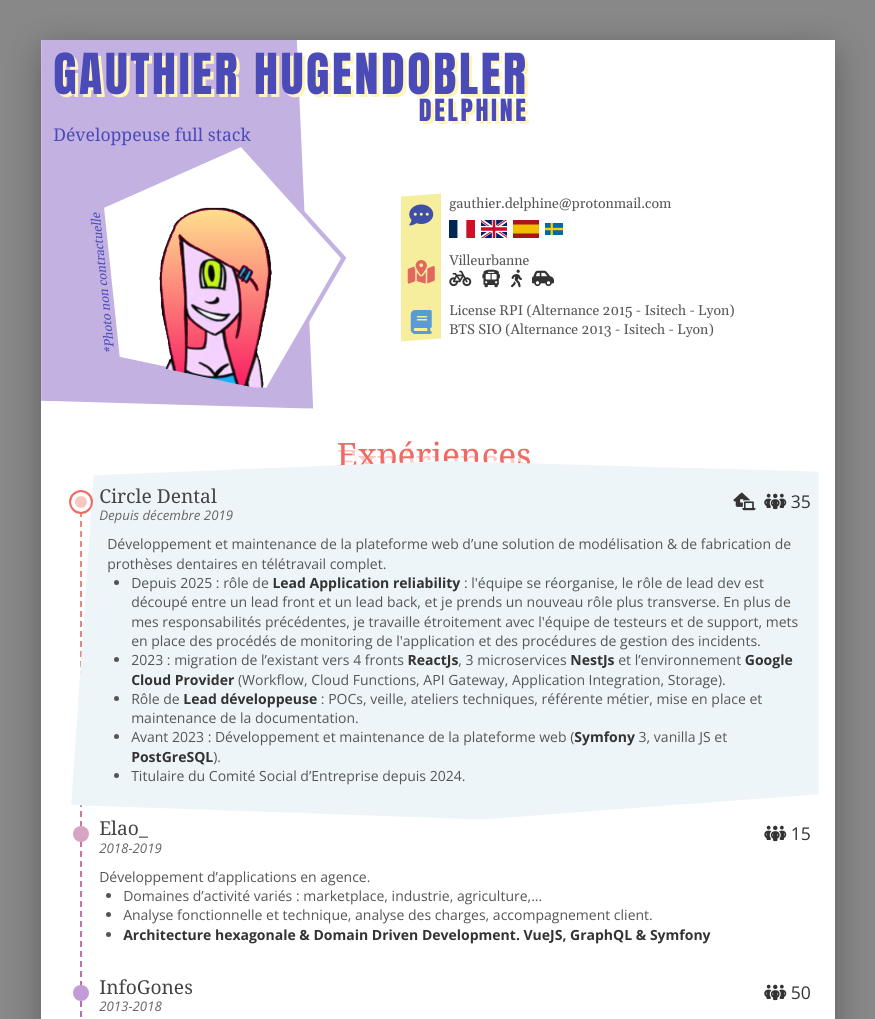
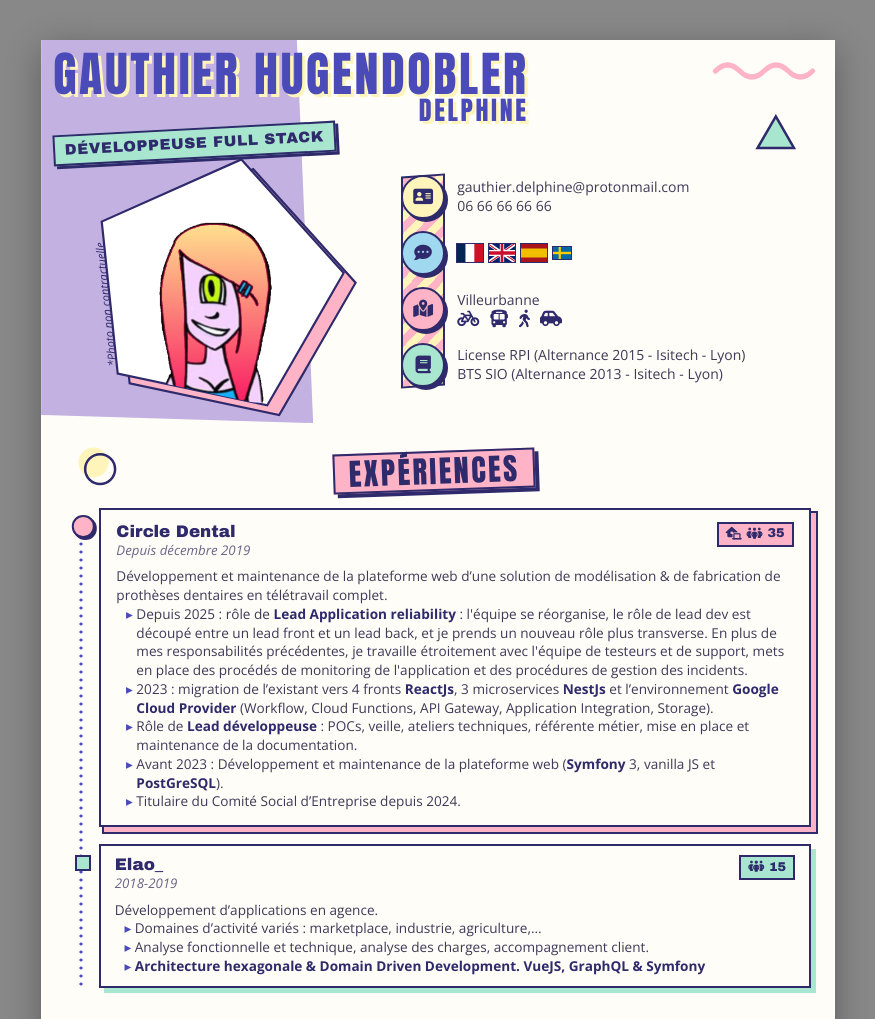
Before and after one commit to keninette/cv, a website: page src/index.html in a window 1280 px wide. Shown: the top 1019 px of the page, without its empty margins (202-1077 px from the left). Drawn offline with nearby package versions, Linux system fonts and the light colour scheme; a web font is replaced by a local one.

Commit message:
90's rework

```diff
--- a/src/components/experiences/experiences.css
+++ b/src/components/experiences/experiences.css
@@ -1,20 +1,23 @@
 /* ============================================================
-   ROW 2 – experiences timeline
+   ROW 2 – experiences timeline (ends at the top of page 2: .xp--older)
    ============================================================ */
-.script-title--xp {
-  color: var(--salmon);
-  font-size: 2.1rem;
-}
-.script-title--xp::before {
-  color: var(--salmon-soft);
-}
-
 .xp {
   position: relative;
   padding: 1rem 1.5rem 1.5rem 1rem;
 }
-.xp .script-title--xp {
-  margin-bottom: 0.75rem;
+.xp .title {
+  margin-bottom: 1rem;
+}
+.xp--older {
+  padding-top: 1.75rem;
+}
+
+/* Memphis shape, left of the title */
+.xp__circle {
+  top: 0.6rem;
+  left: 2.2rem;
+  width: 2.6rem;
+  color: var(--lemon);
 }
 
 .timeline {
@@ -22,28 +25,40 @@
   position: relative;
   display: flex;
   flex-direction: column;
-  gap: 2rem;
+  gap: 1.1rem;
   padding-left: 2.625rem;
 }
-/* dashed gradient line */
+/* dotted line */
 .timeline::before {
   content: "";
   position: absolute;
   inset: 1rem auto 0 1.5rem;
-  width: 2px;
+  width: 3px;
   transform: translateX(-50%);
-  background: linear-gradient(var(--tl-top), var(--tl-bottom));
-  mask: repeating-linear-gradient(
-    #000 0 0.375rem,
-    transparent 0.375rem 0.625rem
-  );
+  background: radial-gradient(circle, var(--indigo) 1.4px, transparent 1.8px) 0
+    0 / 3px 8px;
 }
 
+/* each job is a card with a hard shadow in its own colour */
 .job {
+  --dot: var(--pink);
   position: relative;
+  padding: 0.55rem 0.85rem 0.65rem;
+  border: 2px solid var(--ink);
+  background: var(--paper);
+  box-shadow: 5px 5px 0 var(--dot);
+}
+.job--mint {
+  --dot: var(--mint);
+}
+.job--blue {
+  --dot: var(--blue);
+}
+.job--lemon {
+  --dot: var(--lemon);
 }
 
-/* timeline dot */
+/* timeline marker: circle by default, square (mint), diamond (blue) */
 .job::before {
   content: "";
   position: absolute;
@@ -51,45 +66,32 @@
   top: 0.55rem;
   width: 1rem;
   height: 1rem;
+  border: 2px solid var(--ink);
   border-radius: 50%;
   transform: translateX(-50%);
-  background: var(--dot, #ccc);
+  background: var(--dot);
   z-index: 1;
 }
-.job:nth-child(1) {
-  --dot: #f8c7c1;
+.job--mint::before {
+  border-radius: 0;
 }
-.job:nth-child(2) {
-  --dot: #d9a3c4;
-}
-.job:nth-child(3) {
-  --dot: #c29bd8;
-}
-.job:nth-child(4) {
-  --dot: #9b6fd0;
+.job--blue::before {
+  border-radius: 0;
+  transform: translateX(-50%) rotate(45deg);
 }
 
-/* featured first job: ring dot + light card */
+/* current job: bigger marker, pink shadow outlined in ink */
 .job--featured {
-  isolation: isolate;
+  padding: 0.75rem 0.95rem 0.85rem;
+  box-shadow:
+    5px 5px 0 var(--pink),
+    5px 5px 0 2px var(--ink);
 }
 .job--featured::before {
-  width: 1.5rem;
-  height: 1.5rem;
-  top: 0.3rem;
-  border: 2px solid var(--salmon);
-  box-shadow: inset 0 0 0 0.25rem #fff;
-}
-.job--featured::after {
-  content: "";
-  position: absolute;
-  z-index: -1;
-  inset: -1.5rem -0.5rem -2.125rem -1.75rem;
-  background: var(--card-bg);
-  clip-path: polygon(3% 4%, 50% 0, 100% 3%, 100% 93%, 55% 100%, 0 96%);
-}
-.job--featured .job__body {
-  padding-left: 0.5rem;
+  width: 1.4rem;
+  height: 1.4rem;
+  top: 0.35rem;
+  box-shadow: 2px 2px 0 var(--ink);
 }
 
 .job__head {
@@ -97,33 +99,40 @@
   justify-content: space-between;
   align-items: flex-start;
   gap: 0.5rem;
-  margin-bottom: 0.625rem;
+  margin-bottom: 0.5rem;
 }
 .job__title {
-  font-family: var(--font-display);
+  font-family: var(--font-head);
   font-weight: 400;
-  font-size: 1.2rem;
-  line-height: 1.1;
-  color: #444;
+  font-size: 1.05rem;
+  line-height: 1.15;
+  color: var(--ink);
 }
 .job__date {
   font-style: italic;
-  color: #666;
+  color: var(--text-soft);
 }
+/* team size badge */
 .job__meta {
-  font-size: 1.1rem;
-  color: #333;
+  display: flex;
+  align-items: center;
+  gap: 0.3rem;
+  padding: 0.1rem 0.45rem;
+  border: 2px solid var(--ink);
+  background: var(--dot);
+  font-family: var(--font-head);
+  font-size: 0.8rem;
+  color: var(--ink);
   white-space: nowrap;
-  padding-top: 0.25rem;
-}
-.job__meta i + i {
-  margin-left: 0.25rem;
 }
 
 .job__body {
-  font-size: 0.875rem;
+  font-size: 0.85rem;
 }
 .job__body ul {
-  padding-left: 1.5rem;
-  list-style: disc;
+  padding-left: 1.25rem;
 }
+.job__body li::marker {
+  content: "▸ ";
+  color: var(--indigo);
+}
--- a/src/components/experiences/experiences.html
+++ b/src/components/experiences/experiences.html
@@ -1,7 +1,12 @@
 <main class="xp">
-  <h2 class="script-title script-title--xp" data-text="Expériences">
-    Expériences
-  </h2>
+  <!-- Memphis shape, left of the title -->
+  <span class="deco xp__circle" aria-hidden="true">
+    <svg viewBox="0 0 50 50">
+      <circle cx="21" cy="21" r="18" fill="currentColor" stroke="none" />
+      <circle cx="29" cy="29" r="18" fill="none" stroke-width="3" />
+    </svg>
+  </span>
+  <h2 class="title">Expériences</h2>
 
   <ol class="timeline">
     <li class="job job--featured">
@@ -53,7 +58,7 @@
       </div>
     </li>
 
-    <li class="job">
+    <li class="job job--mint">
       <header class="job__head">
         <div>
           <h3 class="job__title">Elao_</h3>
@@ -80,50 +85,5 @@
         </ul>
       </div>
     </li>
-
-    <li class="job">
-      <header class="job__head">
-        <div>
-          <h3 class="job__title">InfoGones</h3>
-          <p class="job__date">2013-2018</p>
-        </div>
-        <p class="job__meta"><i class="fa-solid fa-people-group"></i> 50</p>
-      </header>
-      <div class="job__body">
-        <p>Développement d’applications en agence, TMA.</p>
-        <ul>
-          <li>
-            Domaines d’activité variés : marketplace, industrie, PME, finance,
-            décoration, ...
-          </li>
-          <li>
-            Développement de POCs en collaboration avec le directeur technique.
-          </li>
-          <li>
-            Gestion de projet, analyse fonctionnelle &amp; technique, rédaction
-            des spécificités, analyse des charges, accompagnement &amp; support
-            client.
-          </li>
-          <li>Accompagnement de stagiaires &amp; alternants</li>
-          <li>Technologies PCSoft</li>
-        </ul>
-      </div>
-    </li>
-
-    <li class="job">
-      <header class="job__head">
-        <div>
-          <h3 class="job__title">Infirmière diplômée d’état</h3>
-          <p class="job__date">2009-2013</p>
-        </div>
-      </header>
-      <div class="job__body">
-        <p>
-          Soins infirmiers, réactivité, travail d’équipe, encadrement
-          d’étudiants, capacité à sauver des vies, capacité à accepter qu’on n’y
-          arrive pas toujours.
-        </p>
-      </div>
-    </li>
   </ol>
 </main>
--- a/src/components/header/header.css
+++ b/src/components/header/header.css
@@ -35,6 +35,20 @@
   align-items: center;
 }
 
+/* ---------- Memphis shapes ---------- */
+.top__squiggle {
+  top: 1.1rem;
+  right: 1.2rem;
+  width: 6.5rem;
+  color: var(--pink);
+}
+.top__triangle {
+  top: 4.6rem;
+  right: 2.4rem;
+  width: 2.6rem;
+  color: var(--mint);
+}
+
 /* ---------- name ---------- */
 .name {
   position: relative;
@@ -57,14 +71,21 @@
   font-size: 1.625rem;
 }
 
-/* ---------- role, under the name ---------- */
+/* ---------- role, under the name: tilted sticker ---------- */
 .top__role {
   position: relative;
   z-index: 1; /* stays in front of the shape */
-  padding-left: 0.75rem;
-  font-family: var(--font-display);
-  font-size: 1.1rem;
-  color: var(--indigo);
+  margin: 0.35rem 0 0 0.75rem;
+  padding: 0.2rem 0.6rem;
+  border: 2px solid var(--ink);
+  background: var(--mint);
+  box-shadow: 3px 3px 0 var(--ink);
+  transform: rotate(-3deg);
+  font-family: var(--font-head);
+  font-size: 0.95rem;
+  letter-spacing: 0.04em;
+  text-transform: uppercase;
+  color: var(--ink);
 }
 
 /* ---------- picture ---------- */
@@ -78,10 +99,14 @@
   overflow: visible; /* lets the shape go past the picture edges */
 }
 
-/* white shape behind the avatar, with a border the color of the background */
-.picture__shape {
-  stroke: var(--header-bg);
-  stroke-width: 8px; /* SVG viewBox units */
+/* white shape behind the avatar, and its pink copy used as a hard shadow */
+.picture__shape,
+.picture__echo {
+  stroke: var(--ink);
+  stroke-width: 4px; /* SVG viewBox units */
+}
+.picture__echo {
+  fill: var(--pink);
 }
 
 .picture__caption {
@@ -92,10 +117,9 @@
   /* follows the pentagon's left edge, read from bottom to top */
   transform: rotate(-96deg);
   transform-origin: left bottom;
-  font-family: var(--font-serif);
-  font-size: 0.8rem;
+  font-size: 0.7rem;
   font-style: italic;
-  color: var(--indigo);
+  color: var(--ink);
 }
 
 /* hidden for now, to be reworked */
@@ -117,40 +141,63 @@
   position: relative;
   display: flex;
   flex-direction: column;
-  gap: 0.875rem;
+  gap: 0.75rem;
   margin-left: 5rem; /* room for the shape's right corner */
   padding: 1rem 1rem 1rem 2.5rem;
-  font-family: var(--font-serif);
   font-size: 0.875rem;
   line-height: 1.35;
 }
+/* striped band behind the icons */
 .contact__strip {
   position: absolute;
   inset: 1rem auto 1rem 2.5rem;
-  width: 2.5rem;
-  background: var(--yellow);
+  width: 2.75rem;
+  border: 2px solid var(--ink);
+  background: repeating-linear-gradient(
+    -45deg,
+    var(--lemon) 0 8px,
+    var(--pink) 8px 16px
+  );
   transform: skewY(-4deg);
 }
 .contact__row {
   position: relative;
   display: flex;
-  align-items: flex-start;
-  gap: 0.5rem;
+  align-items: center;
+  gap: 0.75rem;
 }
+/* round sticker around each icon */
 .contact__icon {
-  flex: 0 0 2.5rem;
-  font-size: 1.5rem;
-  text-align: center;
-  padding-top: 0.5rem;
+  flex: 0 0 2.75rem;
+  height: 2.75rem;
+  display: grid;
+  place-items: center;
+  border: 2px solid var(--ink);
+  border-radius: 50%;
+  box-shadow: 3px 3px 0 var(--ink);
+  font-size: 1.1rem;
+  color: var(--ink);
+}
+.contact__icon--lemon {
+  background: var(--lemon);
+}
+.contact__icon--blue {
+  background: var(--blue);
+}
+.contact__icon--pink {
+  background: var(--pink);
+}
+.contact__icon--mint {
+  background: var(--mint);
 }
 .flags {
   display: flex;
   gap: 0.375rem;
-  margin-top: 0.375rem;
 }
 .flags svg {
   width: 1.625rem;
   height: 1.125rem;
+  outline: 1.5px solid var(--ink);
 }
 .flags svg:last-child {
   width: 1.125rem;
@@ -162,5 +209,5 @@
   display: flex;
   gap: 0.625rem;
   font-size: 1.1rem;
-  color: #333;
+  color: var(--ink);
 }
--- a/src/components/header/header.html
+++ b/src/components/header/header.html
@@ -1,4 +1,22 @@
 <header class="top">
+  <!-- Memphis shapes, top right -->
+  <span class="deco top__squiggle" aria-hidden="true">
+    <svg viewBox="0 0 120 30">
+      <path
+        d="M4 15 q14 -14 28 0 t28 0 t28 0 t28 0"
+        fill="none"
+        stroke="currentColor"
+        stroke-width="6"
+        stroke-linecap="round"
+      />
+    </svg>
+  </span>
+  <span class="deco top__triangle" aria-hidden="true">
+    <svg viewBox="0 0 50 44">
+      <polygon points="25,3 47,41 3,41" fill="currentColor" stroke-width="3" />
+    </svg>
+  </span>
+
   <h1 class="name">
     <span class="name__last">GAUTHIER HUGENDOBLER</span>
     <span class="name__first">DELPHINE</span>
@@ -22,6 +40,8 @@
             <use href="#shape" />
           </clipPath>
         </defs>
+        <!-- pink copy of the shape, shifted down-right like a hard shadow -->
+        <use href="#shape" class="picture__echo" x="22" y="18" />
         <use href="#shape" class="picture__shape" fill="#fff" />
         <polygon
           class="blob blob--yellow"
@@ -49,12 +69,19 @@
       <span class="contact__strip" aria-hidden="true"></span>
 
       <div class="contact__row">
-        <i
-          class="contact__icon fa-solid fa-comment-dots"
-          style="color: #3f4fa8"
-        ></i>
+        <span class="contact__icon contact__icon--lemon">
+          <i class="fa-solid fa-address-card"></i>
+        </span>
         <div>
           <p>gauthier.delphine@protonmail.com</p>
+          <p>06 66 66 66 66</p>
+        </div>
+      </div>
+
+      <div class="contact__row">
+        <span class="contact__icon contact__icon--blue">
+          <i class="fa-solid fa-comment-dots"></i>
+        </span>
         <p class="flags">
           <svg
             viewBox="0 0 3 2"
@@ -103,13 +130,11 @@
           </svg>
         </p>
       </div>
-      </div>
 
       <div class="contact__row">
-        <i
-          class="contact__icon fa-solid fa-map-location-dot"
-          style="color: #e2675f"
-        ></i>
+        <span class="contact__icon contact__icon--pink">
+          <i class="fa-solid fa-map-location-dot"></i>
+        </span>
         <div>
           <p>Villeurbanne</p>
           <p class="transport">
@@ -122,7 +147,9 @@
       </div>
 
       <div class="contact__row">
-        <i class="contact__icon fa-solid fa-book" style="color: #5b9bd5"></i>
+        <span class="contact__icon contact__icon--mint">
+          <i class="fa-solid fa-book"></i>
+        </span>
         <div>
           <p>License RPI (Alternance 2015 - Isitech - Lyon)</p>
           <p>BTS SIO (Alternance 2013 - Isitech - Lyon)</p>
--- a/src/index.html
+++ b/src/index.html
@@ -7,7 +7,7 @@
     <link rel="preconnect" href="https://fonts.googleapis.com" />
     <link rel="preconnect" href="https://fonts.gstatic.com" crossorigin />
     <link
-      href="https://fonts.googleapis.com/css2?family=Anton&family=Caprasimo&family=Gelasio:wght@400&family=Open+Sans:ital,wght@0,400;0,700;1,400&family=Shrikhand&display=swap"
+      href="https://fonts.googleapis.com/css2?family=Anton&family=Archivo+Black&family=Open+Sans:ital,wght@0,400;0,700;1,400&display=swap"
       rel="stylesheet"
     />
     <link
@@ -26,6 +26,7 @@
     </div>
 
     <div class="page">
+      <div data-include="components/experiences/experiences-older.html"></div>
       <div data-include="components/know-me/know-me.html"></div>
     </div>
 
--- a/src/style.css
+++ b/src/style.css
@@ -1,33 +1,29 @@
 /* ============================================================
    CV – Delphine Gauthier
-   Two A4 pages.
+   Two A4 pages, 90s "Memphis" style: pastel colours, ink outlines
+   and hard (unblurred) shadows.
    Units: rem for sizes and spacing (1rem = 16px, the browser default),
    px for hairlines (borders, strokes), mm only for the paper sheet itself.
    ============================================================ */
 
 :root {
   /* palette */
+  --ink: #2e2a6b; /* outlines and hard shadows */
+  --indigo: #4a4bb8; /* name */
+  --text: #3d3a58;
+  --text-soft: #6a6688;
+  --paper: #fffdf7;
   --header-bg: #c3b1e1;
-  --lavender-bg: #eeeefb;
-  --card-bg: #eef5f8;
-  --indigo: #4a4bb8;
-  --salmon: #ee6a62;
-  --salmon-soft: #f9c9c4;
-  --yellow: #f6ee9c;
-  --teal: #a8cdd2;
+  --mint: #a8e6cf;
+  --pink: #ffb3c6;
+  --blue: #a0d8ef;
   --lemon: #fff5ba;
-  --text: #555;
-  --text-strong: #333;
-
-  /* timeline gradient (top -> bottom) */
-  --tl-top: #f08a73;
-  --tl-bottom: #9b5fd6;
+  --yellow: #f6ee9c; /* hidden header blobs */
+  --teal: #a8cdd2; /* hidden header blobs */
 
   /* fonts */
   --font-name: "Anton", Impact, sans-serif;
-  --font-display: "Caprasimo", Georgia, serif;
-  --font-script: "Shrikhand", Georgia, serif;
-  --font-serif: "Gelasio", Georgia, serif;
+  --font-head: "Archivo Black", "Arial Black", sans-serif;
   --font-body: "Open Sans", Arial, sans-serif;
 }
 
@@ -62,7 +58,7 @@ body {
   width: 210mm;
   height: 297mm;
   margin: 2.5rem auto;
-  background: #fff;
+  background: var(--paper);
   display: flex;
   flex-direction: column;
   overflow: hidden;
@@ -84,25 +80,38 @@ body {
 }
 
 strong {
-  color: var(--text-strong);
+  color: var(--ink);
 }
 
-/* ---------- shadowed script titles ---------- */
-.script-title {
-  font-family: var(--font-script);
+/* ---------- sticker titles: tilted box, ink outline, hard shadow ---------- */
+.title {
+  width: fit-content;
+  margin-inline: auto;
+  padding: 0.05em 0.45em;
+  border: 2px solid var(--ink);
+  background: var(--pink);
+  box-shadow: 4px 4px 0 var(--ink);
+  transform: rotate(-2deg);
+  font-family: var(--font-name);
   font-weight: 400;
-  color: var(--indigo);
-  font-size: 1.65rem;
+  font-size: 1.9rem;
   line-height: 1.1;
-  text-align: center;
-  position: relative;
-  isolation: isolate;
+  letter-spacing: 0.08em;
+  text-transform: uppercase;
+  color: var(--ink);
 }
-.script-title::before {
-  content: attr(data-text);
+
+/* ---------- decorative Memphis shapes (inline SVGs) ----------
+   Each component places its own with a second class (top, right, width).
+   Shapes take their colour from "color", and their outline from "stroke". */
+.deco {
   position: absolute;
-  inset: 0;
-  transform: translateY(0.22em);
-  color: #fff;
-  z-index: -1;
+  z-index: 0;
+  pointer-events: none;
+  stroke: var(--ink);
 }
+.deco svg {
+  display: block;
+  width: 100%;
+  height: auto;
+}
```
Also changed, not shown: src/components/experiences/experiences-older.html (added, +49 -0 lines), src/components/know-me/know-me.css (+43 -11 lines), src/components/know-me/know-me.html (+31 -7 lines), 1 other file. Lines whose indentation alone changed are shown as unchanged.
